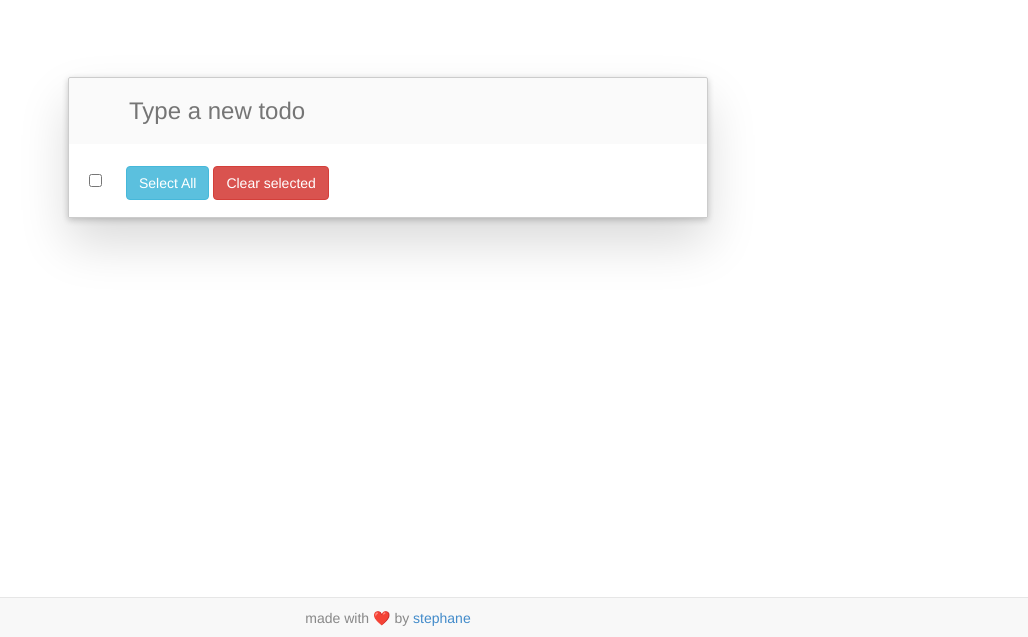
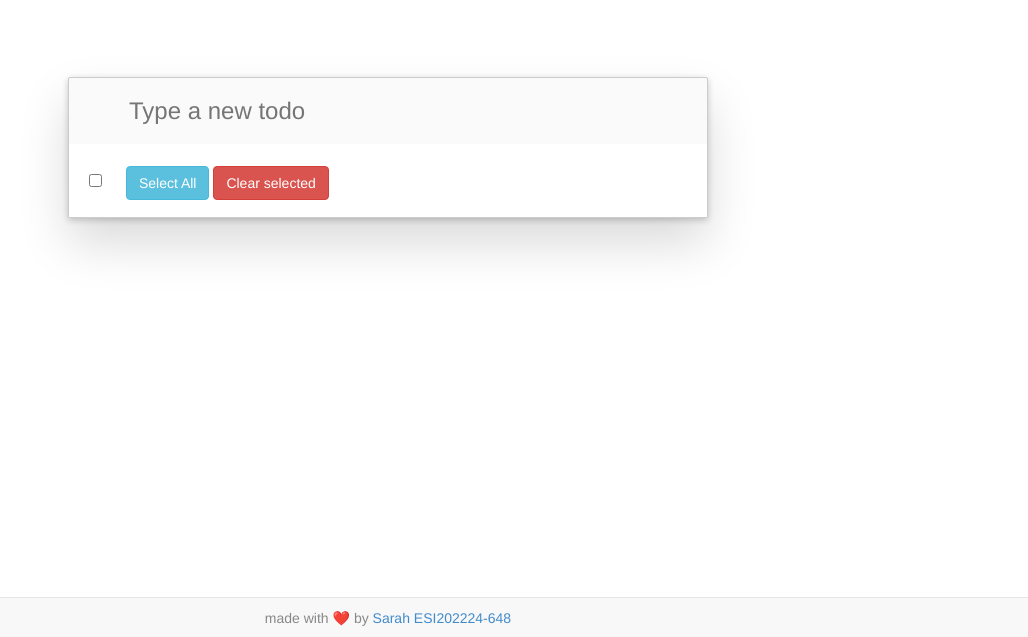
Before and after one commit to smontri-mewo/node, a website: page public/index.html in a window 1280 px wide. Shown: the part 163-800 px from the top of the page, without its empty margins (252-1280 px from the left). Drawn offline with nearby package versions, Linux system fonts and the light colour scheme; no server answers.

Commit message:
Update index.html

```diff
--- a/public/index.html
+++ b/public/index.html
@@ -49,7 +49,7 @@
   </section>
 
   <footer>
-    made with &#x2764;&#xFE0F; by <a href="https://www.linkedin.com/in/smontri/">stephane</a>
+    made with &#x2764;&#xFE0F; by <a href="https://www.linkedin.com/in/smontri/">Sarah ESI202224-648</a>
   </footer>
 
   <script src="https://ajax.googleapis.com/ajax/libs/angularjs/1.5.0/angular.min.js"></script>
```
